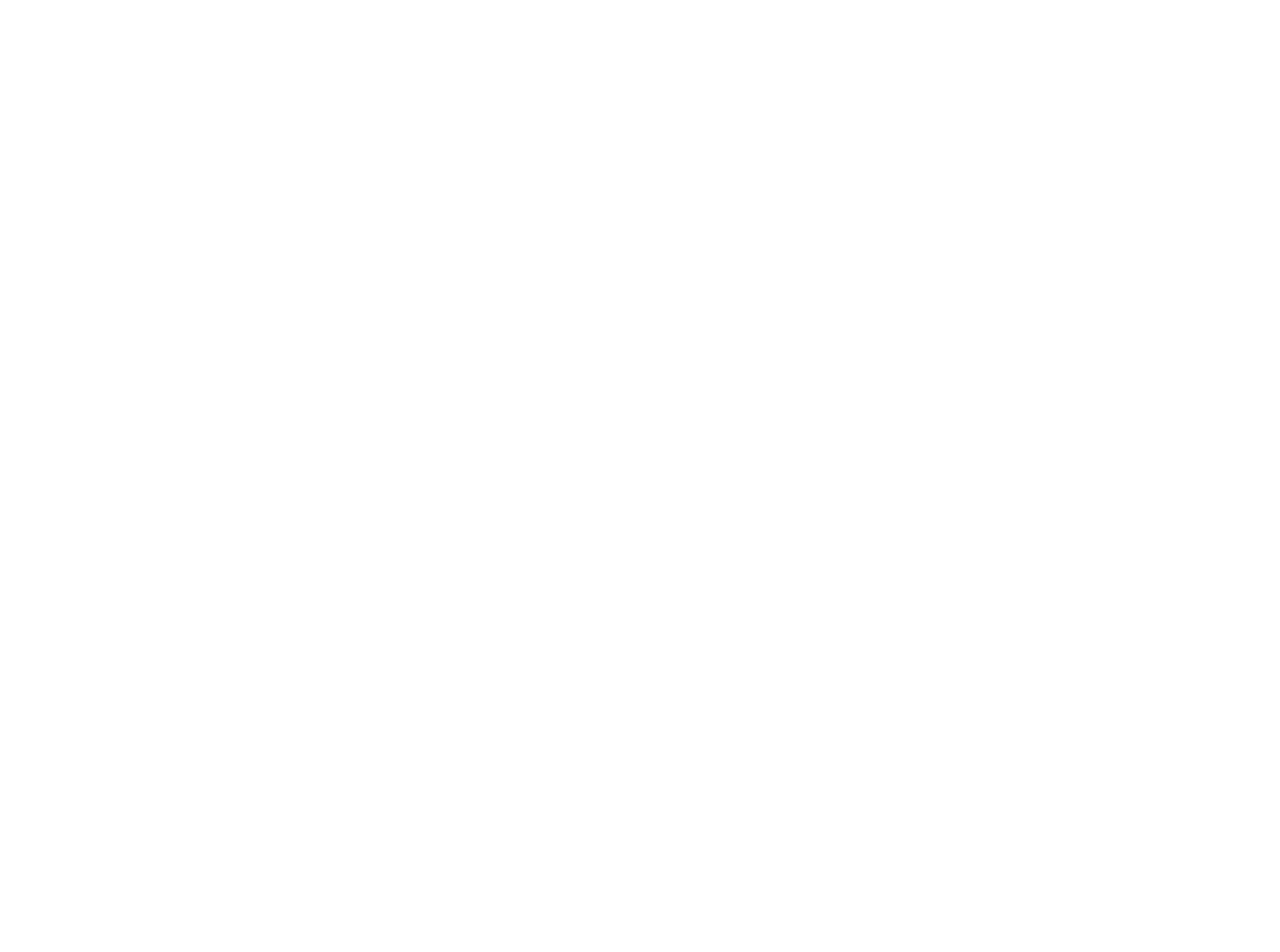
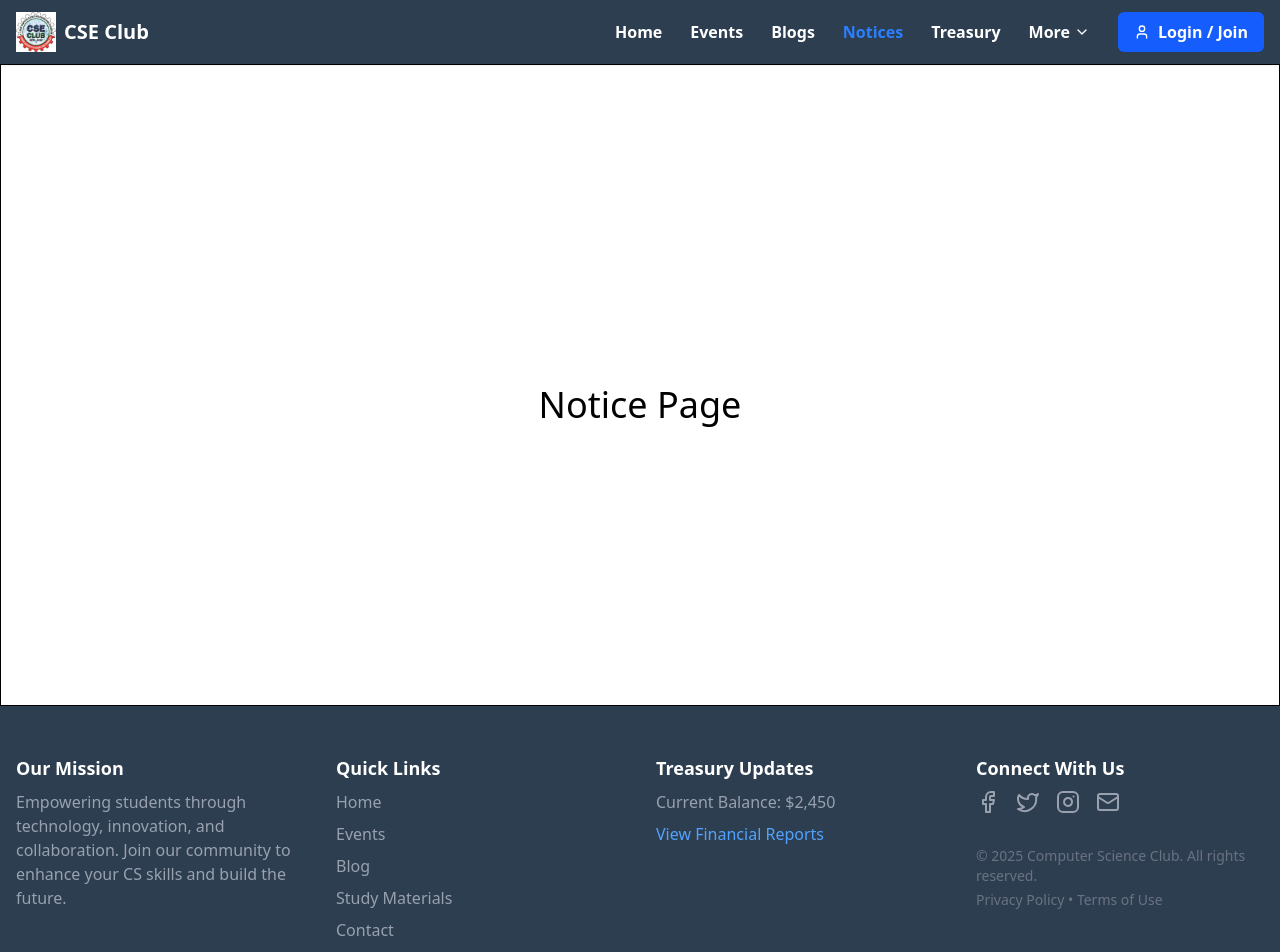
Before and after one commit to NightFury-9b71/CSE_CLUB, a React (Vite) app: page /notices in a window 1280 px wide. Before the commit this address had no page. Shown: the top 952 px of the page. Before the commit the page ends 800 px from the top, so only its background shows below. Built offline with nearby package versions, Linux system fonts and the light colour scheme.

Commit message:
All Navigation Links are not pointing to pages. Home, Events and Blogs page implemeted for now. :

```diff
--- a/src/components/Header.jsx
+++ b/src/components/Header.jsx
@@ -45,7 +45,7 @@
       </button>
 
       {isOpen && (
-        <div className="bg-[#2c3e50] absolute left-0 mt-2 w-48 rounded-md shadow-lg py-1 z-10">
+        <div className="flex flex-col items-center bg-[#2c3e50] absolute left-0 mt-2 w-48 rounded-md shadow-lg py-1 z-10">
           {children}
         </div>
       )}
@@ -82,13 +82,15 @@
     { title: 'Home', to: '/' },
     { title: 'Events', to: '/events' },
     { title: 'Blogs', to: '/blogs' },
-    { title: 'Study Materials', to: '/study-materials' },
+    { title: 'Notices', to: '/notices' },
+    { title: 'Treasury', to: '/treasury' },
   ];
 
   // Secondary links for dropdown
   const secondaryLinks = [
-    { title: 'Contact', to: '/contact' },
-    { title: 'Hall of Fame', to: '/hall-of-fame' },
+    { title: 'Study Materials', to: '/study-materials' },
+    { title: 'Votings', to: '/votings' },
+    { title: 'Contact', to: '/contacts' },
   ];
 
   if (isMobile) {
--- /dev/null
+++ b/src/pages/ContactPage.jsx
@@ -0,0 +1,6 @@
+
+export default function ContactPage() {
+    return (
+        <h1 className="flex justify-center text-4xl h-80 mt-80">Contact Page</h1>
+    )
+}
--- a/src/pages/EventPage.jsx
+++ b/src/pages/EventPage.jsx
@@ -84,6 +84,7 @@
     {children}
   </button>
 );
+
 const EventGrid = ({ events }) => (
   <div className="event-grid grid grid-cols-1 sm:grid-cols-2 lg:grid-cols-4 gap-5 mb-8">
     {events.map((event) => (
@@ -214,7 +215,6 @@
   );
 }
 
-
 // Main Component (Open/Closed, Liskov)
 const EventPage = () => {
     const [events, setEvents] = useState([]);
--- /dev/null
+++ b/src/pages/NoticePage.jsx
@@ -0,0 +1,6 @@
+
+export default function NoticePage() {
+    return (
+        <h1 className="flex justify-center text-4xl h-80 mt-80">Notice Page</h1>
+    )
+}
--- /dev/null
+++ b/src/pages/StudyMaterialPage.jsx
@@ -0,0 +1,6 @@
+
+export default function StudyMaterialPage() {
+    return (
+        <h1 className="flex justify-center text-4xl h-80 mt-80">Study Material Page</h1>
+    )
+}
--- /dev/null
+++ b/src/pages/TreasuryPage.jsx
@@ -0,0 +1,6 @@
+
+export default function TreasuryPage() {
+    return (
+        <h1 className="flex justify-center text-4xl h-80 mt-80">Treasury Page</h1>
+    )
+}
--- /dev/null
+++ b/src/pages/VotingPage.jsx
@@ -0,0 +1,6 @@
+
+export default function VotingPage() {
+    return (
+        <h1 className="flex justify-center text-4xl h-80 mt-80">Voting Page</h1>
+    )
+}
--- a/src/routes/RouteList.jsx
+++ b/src/routes/RouteList.jsx
@@ -1,9 +1,14 @@
 import React from 'react';
 import { Route, Routes } from 'react-router-dom';
 import HomePage from '../pages/HomePage';
+import EventPage from '../pages/EventPage';
 import BlogPage from '../pages/BlogPage';
-import EventPage from '../pages/EventPage';
+import NoticePage from '../pages/NoticePage';
 import MainLayout from '../pages/MainLayout';
+import TreasuryPage from '../pages/TreasuryPage';
+import StudyMaterialPage from '../pages/StudyMaterialPage';
+import VotingPage from '../pages/VotingPage';
+import ContactPage from '../pages/ContactPage';
 
 const RouteList = () => {
   return (
@@ -11,8 +16,13 @@
       {/* Wrap all pages under MainLayout */}
       <Route path="/" element={<MainLayout />}>
         <Route index element={<HomePage />} />  {/* Index route for homepage */}
+        <Route path="events" element={<EventPage />} />
         <Route path="blogs" element={<BlogPage />} />
-        <Route path="events" element={<EventPage />} />
+        <Route path="notices" element={<NoticePage />} />
+        <Route path="treasury" element={<TreasuryPage />} />
+        <Route path="study-materials" element={<StudyMaterialPage />} />
+        <Route path="votings" element={<VotingPage />} />
+        <Route path="contacts" element={<ContactPage />} />
       </Route>
     </Routes>
   );
```
